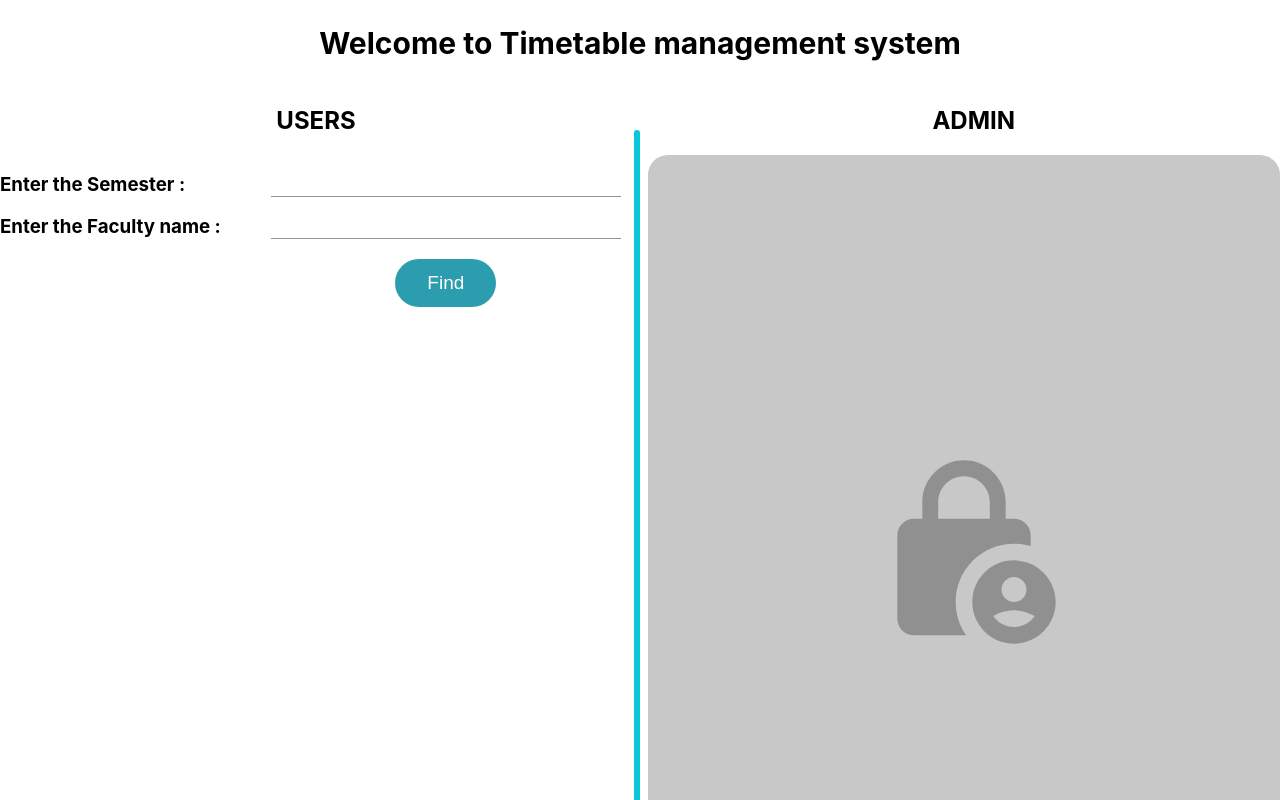
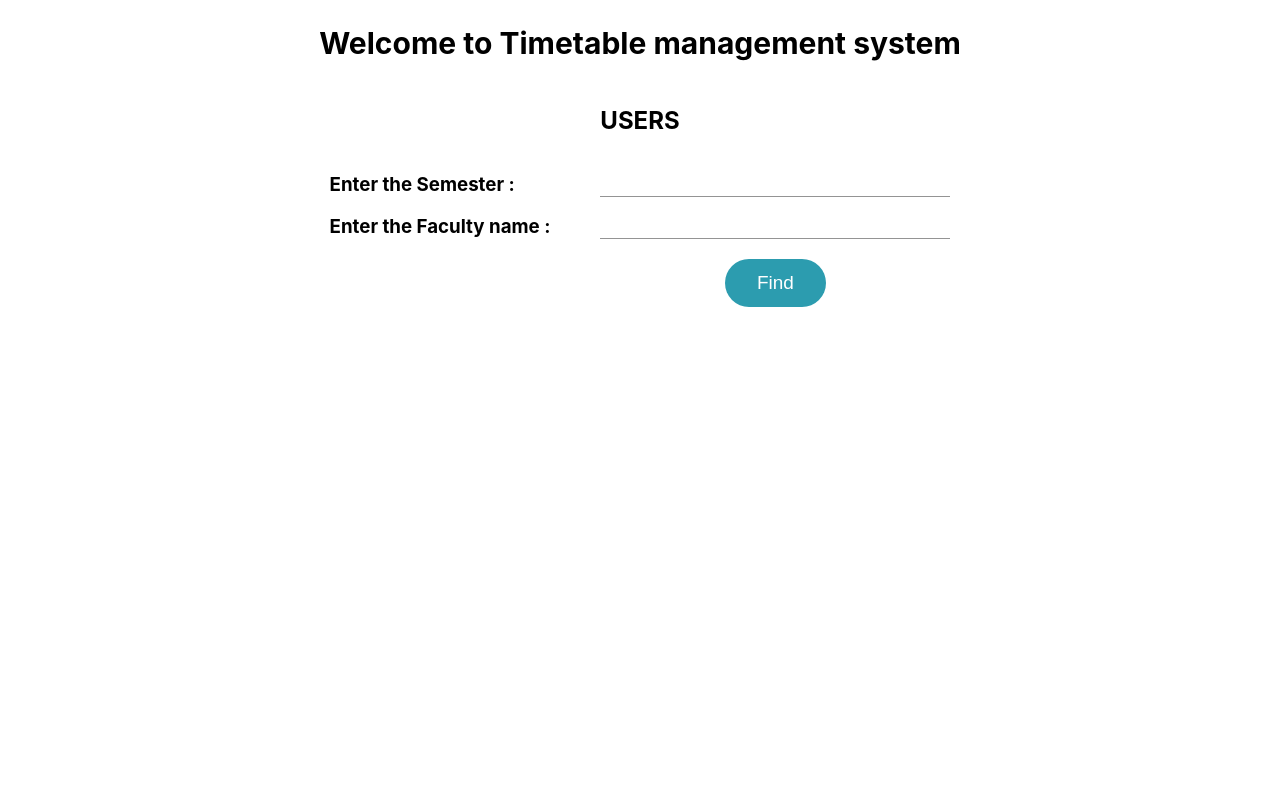
Before and after one commit to JishnuVijayan/timetable-management-system, a React (Create React App) app in the folder frontend/: page /users in a window 1280 px wide. Shown: the top 800 px of the page. Built offline with nearby package versions, Linux system fonts and the light colour scheme.

Commit message:
Admin part from user page is removed.
There is no use of Admin part in the user page other than just routing it into the admin login so it is removed.

```diff
--- a/frontend/src/components/UserpageAdmin.js
+++ b/frontend/src/components/UserpageAdmin.js
@@ -1,24 +1,24 @@
-import React from "react";
-import { Box, IconButton } from "@mui/material";
-import LockPersonIcon from "@mui/icons-material/LockPerson";
-import { useNavigate } from "react-router-dom";
-import "../styles/UserpageAdmin.css";
+// import React from "react";
+// import { Box, IconButton } from "@mui/material";
+// import LockPersonIcon from "@mui/icons-material/LockPerson";
+// import { useNavigate } from "react-router-dom";
+// import "../styles/UserpageAdmin.css";
 
-export default function UserpageAdmin() {
-  const navigate = useNavigate();
-  return (
-    <div>
-      <div>
-        <div className="Heading">
-          <h2 style={{ paddingLeft: "45%" }}>ADMIN</h2>
-        </div>
+// export default function UserpageAdmin() {
+//   const navigate = useNavigate();
+//   return (
+//     <div>
+//       <div>
+//         <div className="Heading">
+//           <h2 style={{ paddingLeft: "45%" }}>ADMIN</h2>
+//         </div>
 
-        <Box className="AdminBox">
-          <IconButton onClick={() => navigate("/adminlogin")}>
-            <LockPersonIcon className="Adminicon" />
-          </IconButton>
-        </Box>
-      </div>
-    </div>
-  );
-}
+//         <Box className="AdminBox">
+//           <IconButton onClick={() => navigate("/adminlogin")}>
+//             <LockPersonIcon className="Adminicon" />
+//           </IconButton>
+//         </Box>
+//       </div>
+//     </div>
+//   );
+// }
--- a/frontend/src/pages/Users.js
+++ b/frontend/src/pages/Users.js
@@ -23,12 +23,12 @@ export default function Users() {
         </h2>
       </div>
       <Grid container spacing={2}>
-        <Grid item xs={6}>
+        <Grid
+          item
+          xs={12}
+          style={{ display: "flex", justifyContent: "center" }}
+        >
           <UserpageUser />
-        </Grid>
-        <div className="Line"></div>
-        <Grid item xs={6}>
-          <UserpageAdmin />
         </Grid>
       </Grid>
     </div>
```
